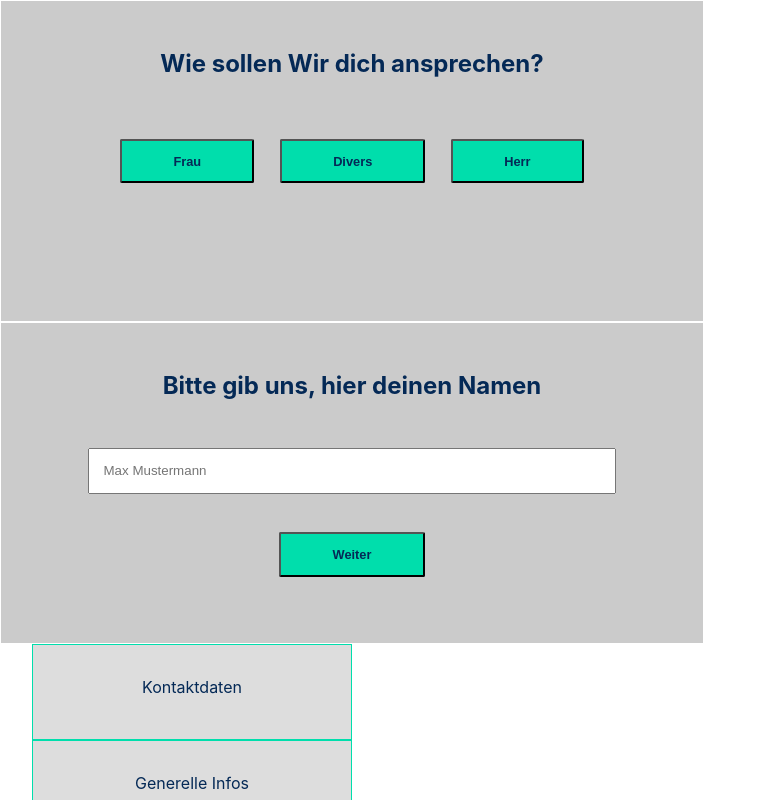
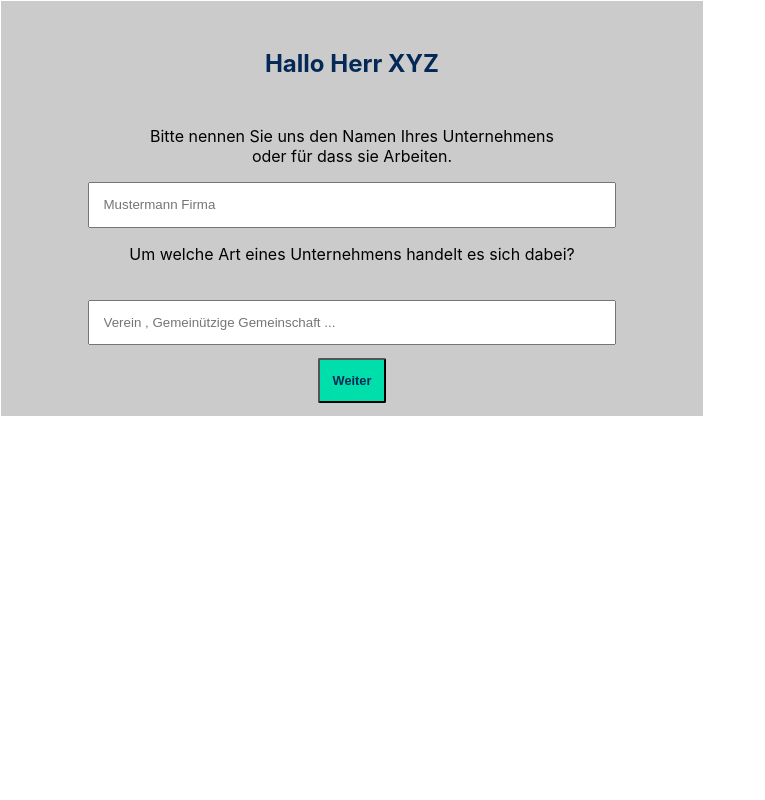
Before and after one commit to NoackEric/AdminAnsicht, a React (Create React App) app: page / in a window 1280 px wide. Shown: the top 800 px of the page, without its empty margins (0-765 px from the left). Built offline with nearby package versions, Linux system fonts and the light colour scheme.

Commit message:
Unternehmen info hinzugefügt

```diff
--- a/src/App.js
+++ b/src/App.js
@@ -2,6 +2,7 @@ import React from 'react';
 
 import Anrede from './Components/Anrede/Anrede';
 import Kategorie from './Components/Kategorie/Kategorie';
+import Unternehmen from './Components/UnternehmenInfo/UnternehmenInfo';
 
 
 
@@ -9,8 +10,7 @@ import Kategorie from './Components/Kategorie/Kategorie';
 function App() {
   return (
     <div className="App">
-     < Anrede />
-     <Kategorie />
+    <Unternehmen />
     </div>
   );
 }
--- /dev/null
+++ b/src/Components/UnternehmenInfo/UnternehmenInfo.js
@@ -0,0 +1,25 @@
+import React from 'react';
+import './unternehmen.css'
+const Unternehmen = () => {
+    return (
+        <article className='unternehmen'>
+            <section className='unternehmenSection'>
+                <h2>Hallo Herr XYZ</h2>
+                <p>Bitte nennen Sie uns den Namen Ihres Unternehmens <br />
+                    oder für dass sie Arbeiten.
+                </p>
+                <form action="">
+                    <input type="text" placeholder='Mustermann Firma' size='60' />
+                    <br />
+                    <label className='uLable'>Um welche Art eines Unternehmens handelt es sich dabei?</label>
+                    <br />
+                    <input type="text" placeholder='Verein , Gemeinützige Gemeinschaft ... ' size='60' />
+                    <br />
+                    <input className='unternehmenInfo' type="submit" value="Weiter" />
+                </form>
+            </section>
+        </article>
+    );
+}
+
+export default Unternehmen;
--- /dev/null
+++ b/src/Components/UnternehmenInfo/unternehmen.css
@@ -0,0 +1,56 @@
+*{
+    margin: 0;
+    padding: 0;
+}
+article{
+    margin: 0;
+    padding: 0;
+}
+.unternehmen{
+    height: auto;
+    width: 55%;
+    text-align: center;
+    background: rgba(128, 128, 128, 0.411);
+}
+.unternehmenSection{
+    height: auto;
+    border: 1px solid white;
+}
+.unternehmenSection p{
+    padding-bottom: 1em;
+}
+.unternehmenSection h2{
+    padding-left: 0px;
+    padding-top: 2em;
+    padding-bottom: 2em;
+    color: #042956;
+}
+.unternehmenSection button{
+    padding: 1em 4em;
+    border-radius: 2px;
+    margin: 1em;
+    background: #00DEAC;
+    color: #042956;
+    font-size: .8em;
+    font-weight: bolder;
+}
+
+.unternehmenSection input{
+    padding: 1em;
+}
+.uLable{
+    display: block;
+    margin: 1em;
+}
+.unternehmenSection:nth-of-type(2) button{
+    margin-top: 3em;
+}
+.unternehmenInfo{
+    padding: 1em 4em;
+    border-radius: 2px;
+    margin: 1em;
+    background: #00DEAC;
+    color: #042956;
+    font-size: .8em;
+    font-weight: bolder;
+}
```
